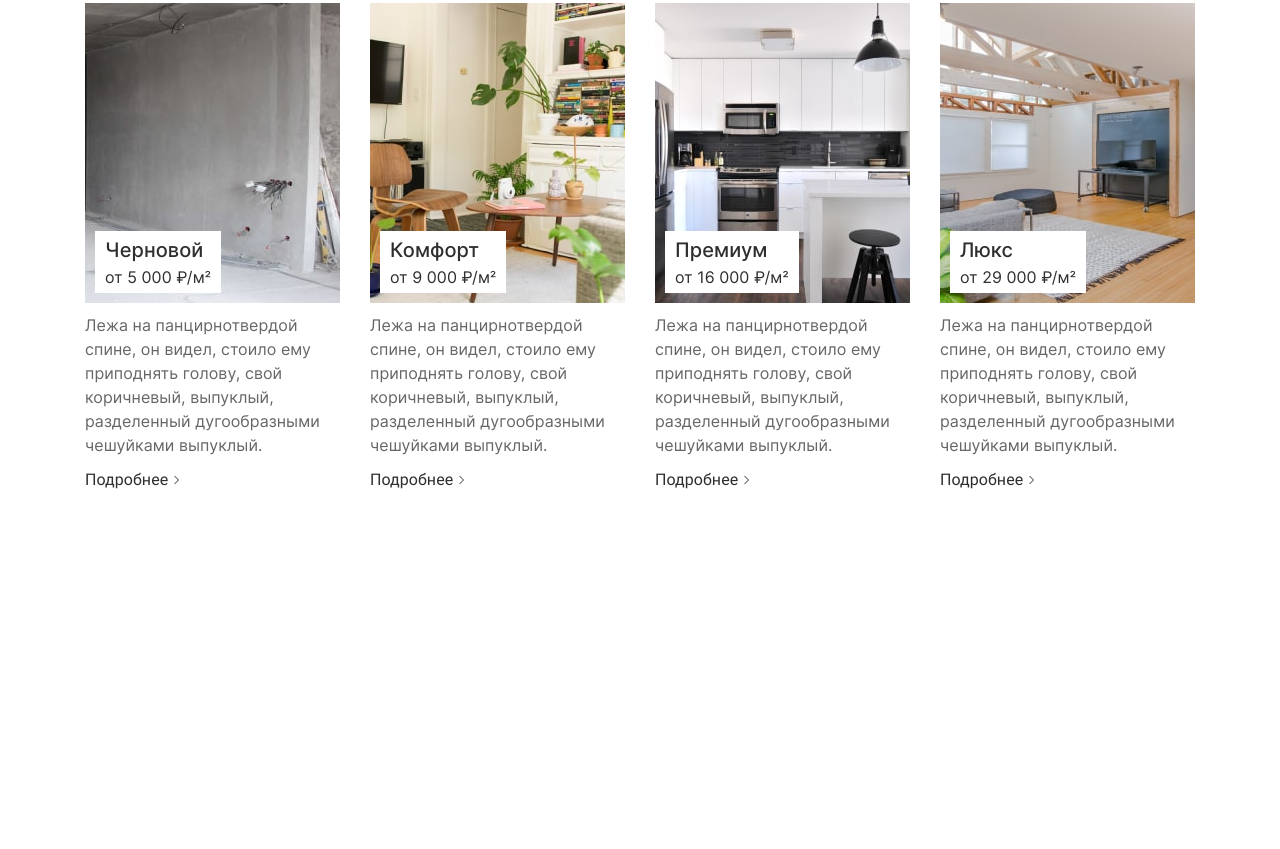
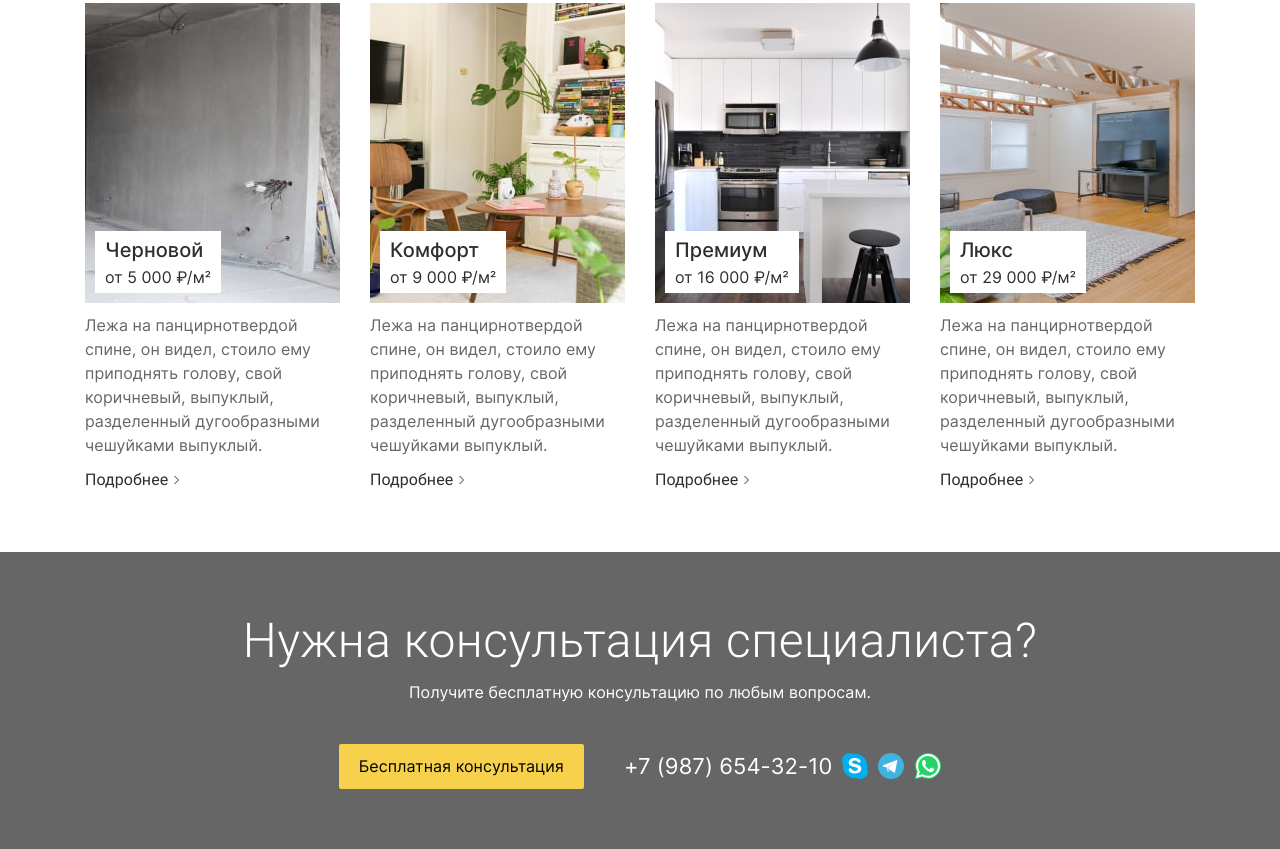
Before and after one commit to uxDimon/elsr, a website built with Parcel: page src/index.html in a window 1280 px wide. Shown: the part 1644-2493 px from the top of the page. Before the commit the page ends 2196 px from the top, so only its background shows below. Built offline with nearby package versions, Linux system fonts and the light colour scheme.

Commit message:
Блок консультация специалиста

```diff
--- a/src/index.html
+++ b/src/index.html
@@ -276,6 +276,21 @@
 			</div>
 		</div>
 
+		<!-- Нужна консультация специалиста? -->
+		<div class="grid-wrap grid-wrap_pading consultation">
+			<h2 class="consultation__headline-h2 mimicry_h1 text-align_center">Нужна консультация специалиста?</h2>
+			<p class="consultation__tex-block text-align_center">Получите бесплатную консультацию по любым вопросам.</p>
+			<div class="consultation__wrap">
+				<button class="button">Бесплатная консультация</button>
+				<div class="pone">
+					<a href="tel:+79876543210" class="pone__linc pone__linc-color-w">+7 (987) 654-32-10</a>
+					<a href="#" class="pone__icon pone__icon_skype"></a>
+					<a href="#" class="pone__icon pone__icon_telegram"></a>
+					<a href="#" class="pone__icon pone__icon_whatsapp"></a>
+				</div>
+			</div>
+		</div>
+
 		<!-- <svg><use xlink:href="svg/sprite_icons.svg#possessions"></use></svg> -->
 		<script src="index.js"></script>
 	</body>
--- a/src/scss/mixin.scss
+++ b/src/scss/mixin.scss
@@ -5,7 +5,8 @@
 }
 
 @mixin hover-transition {
-	transition: background-color 150ms ease-out 0ms;
+	transition: 150ms ease-out 0ms;
+	transition-property: color, background-color;
 }
 
 @mixin text_body($font_size: var(--p16_font_size)) {
--- a/src/styles.scss
+++ b/src/styles.scss
@@ -209,6 +209,14 @@ a,
 	line-height: 26px;
 }
 
+.pone__linc-color-w {
+	color: var(--color_w);
+
+	&:hover {
+		color: var(--color_tm);
+	}
+}
+
 .pone__icon {
 	display: inline-block;
 	width: 26px;
@@ -259,7 +267,6 @@ a,
 	color: var(--color_b2);
 	position: relative;
 	@include hover-transition;
-	transition-property: color, background-color;
 
 	&:hover {
 		background-color: var(--color_10);
@@ -536,7 +543,6 @@ a,
 .card-item__name-prise,
 .card-item__description {
 	@include hover-transition;
-	transition-property: color, background-color;
 }
 
 .card-item__img-wrap {
@@ -571,6 +577,37 @@ a,
 	color: var(--color_b2);
 }
 
+// Нужна консультация специалиста?
+//// //// //// //// //// //// //// ////
+.consultation {
+	background-color: var(--color_b2);
+	color: var(--color_w);
+}
+
+.consultation__headline-h2,
+.consultation__tex-block,
+.consultation__wrap {
+	grid-column: 1 / span 12;
+}
+
+.consultation__tex-block {
+	margin: 0 0 40px;
+}
+
+.consultation__wrap {
+	justify-self: center;
+	display: flex;
+	justify-content: center;
+
+	> * {
+		margin-right: 40px;
+	}
+
+	> *:last-child {
+		margin-right: 0;
+	}
+}
+
 // grid-column: 1 / span 3;
 // 	background: url("svg/sprite_icons_css.svg#logo2") no-repeat;
 // 	transform: scale(5) translate(40%, 40%);
```
